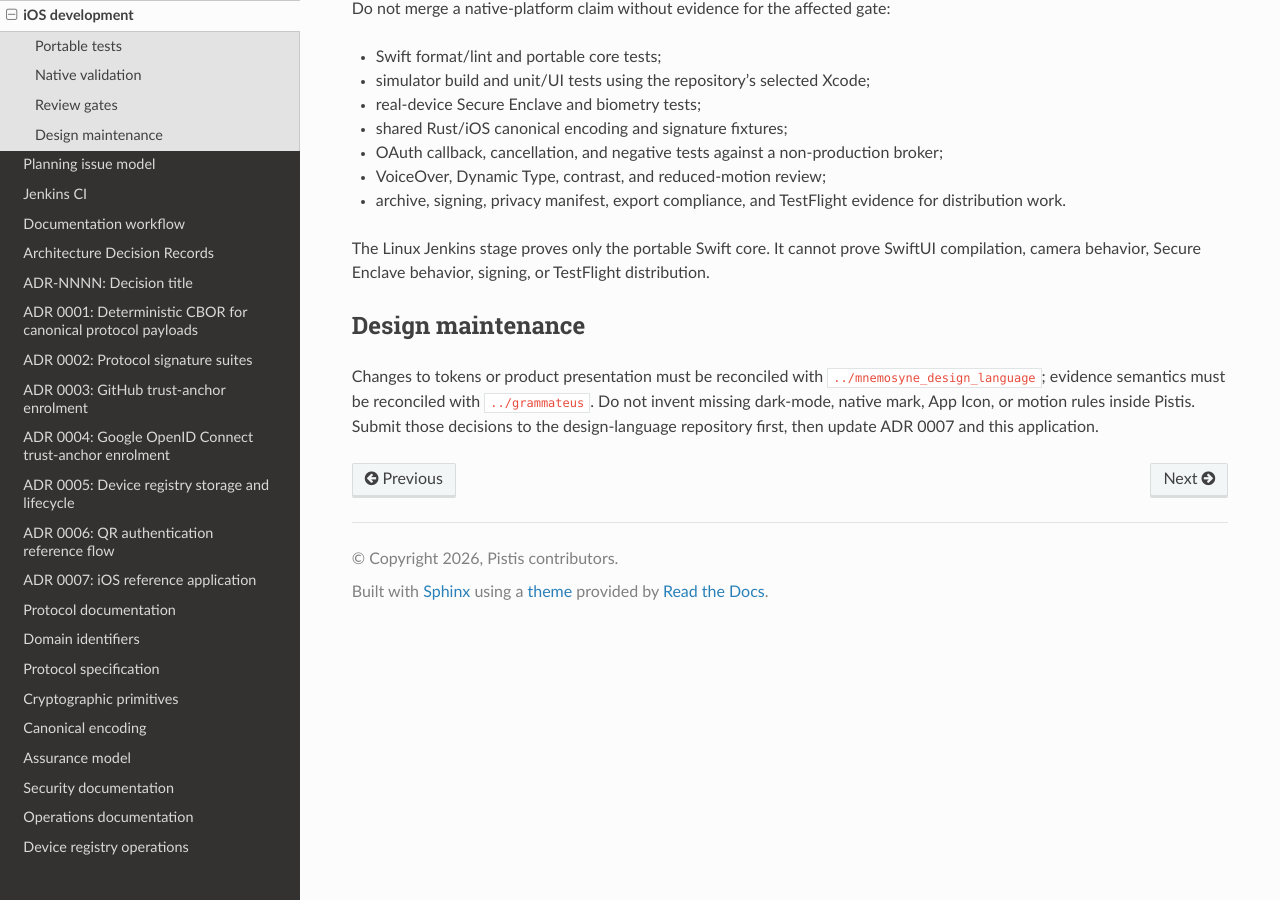
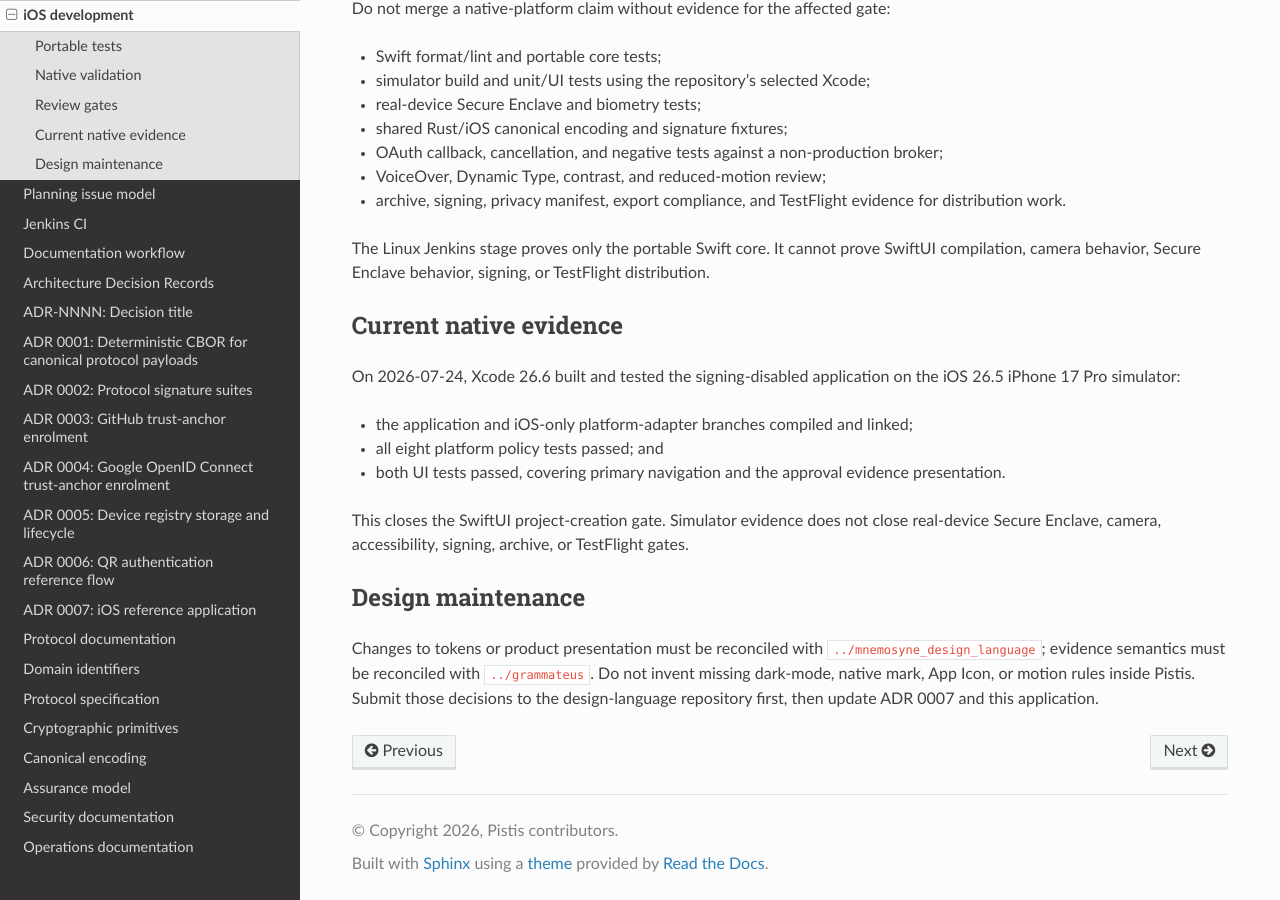
Before and after one commit to sagrudd/pistis, a Sphinx documentation site: the page built from docs/development/ios.md, in a window 1280 px wide and 900 px high, scrolled down 1054 px. Built offline with Sphinx 7.4.7 and the Read the Docs theme 3.1.0, drawn with Linux system fonts in a browser that asks for light colours; the version number could not be read and is left out.

Commit message:
Validate Pistis with native Xcode tests

```diff
--- a/docs/development/ios.md
+++ b/docs/development/ios.md
@@ -61,6 +61,20 @@ The Linux Jenkins stage proves only the portable Swift core. It cannot prove
 SwiftUI compilation, camera behavior, Secure Enclave behavior, signing, or
 TestFlight distribution.
 
+## Current native evidence
+
+On 2026-07-24, Xcode 26.6 built and tested the signing-disabled application on
+the iOS 26.5 iPhone 17 Pro simulator:
+
+- the application and iOS-only platform-adapter branches compiled and linked;
+- all eight platform policy tests passed; and
+- both UI tests passed, covering primary navigation and the approval evidence
+  presentation.
+
+This closes the SwiftUI project-creation gate. Simulator evidence does not
+close real-device Secure Enclave, camera, accessibility, signing, archive, or
+TestFlight gates.
+
 ## Design maintenance
 
 Changes to tokens or product presentation must be reconciled with
```
Also changed, not shown: docs/TODO.md (+1 -1 lines), 3 other files.
